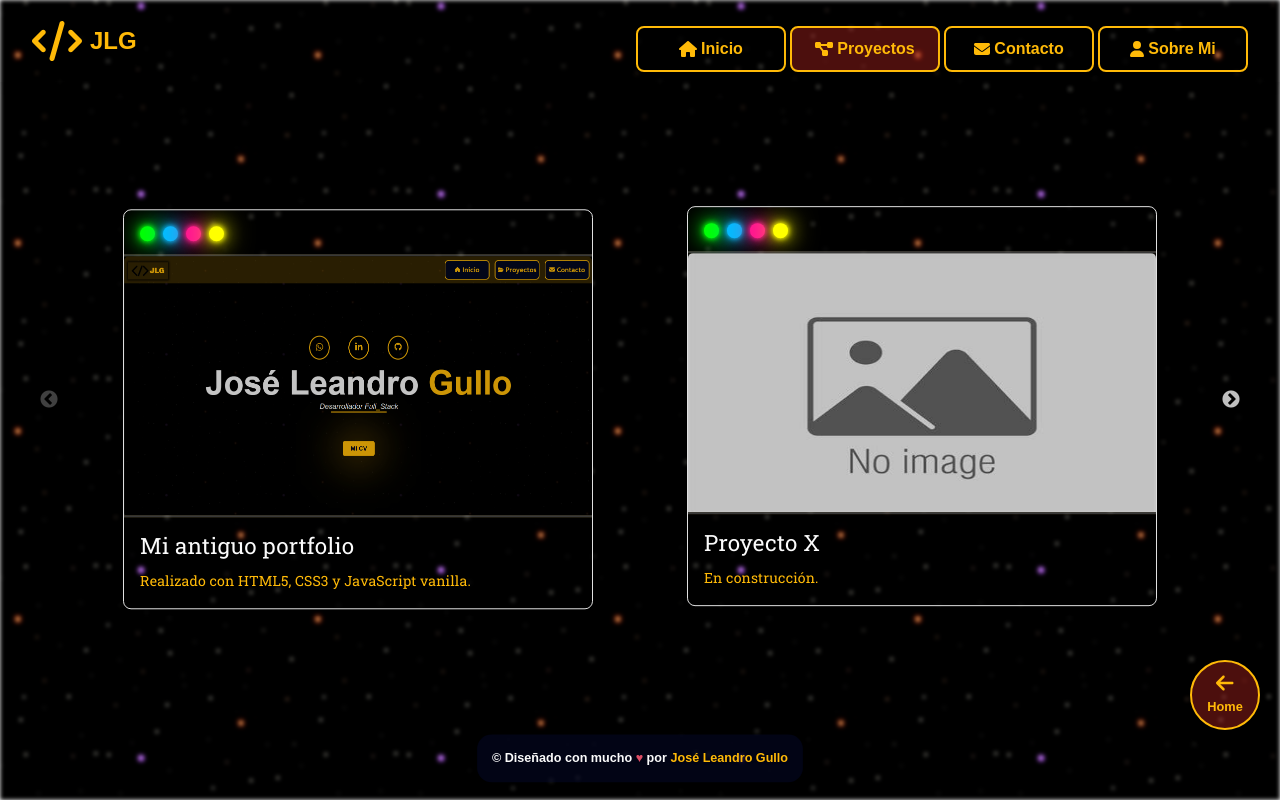
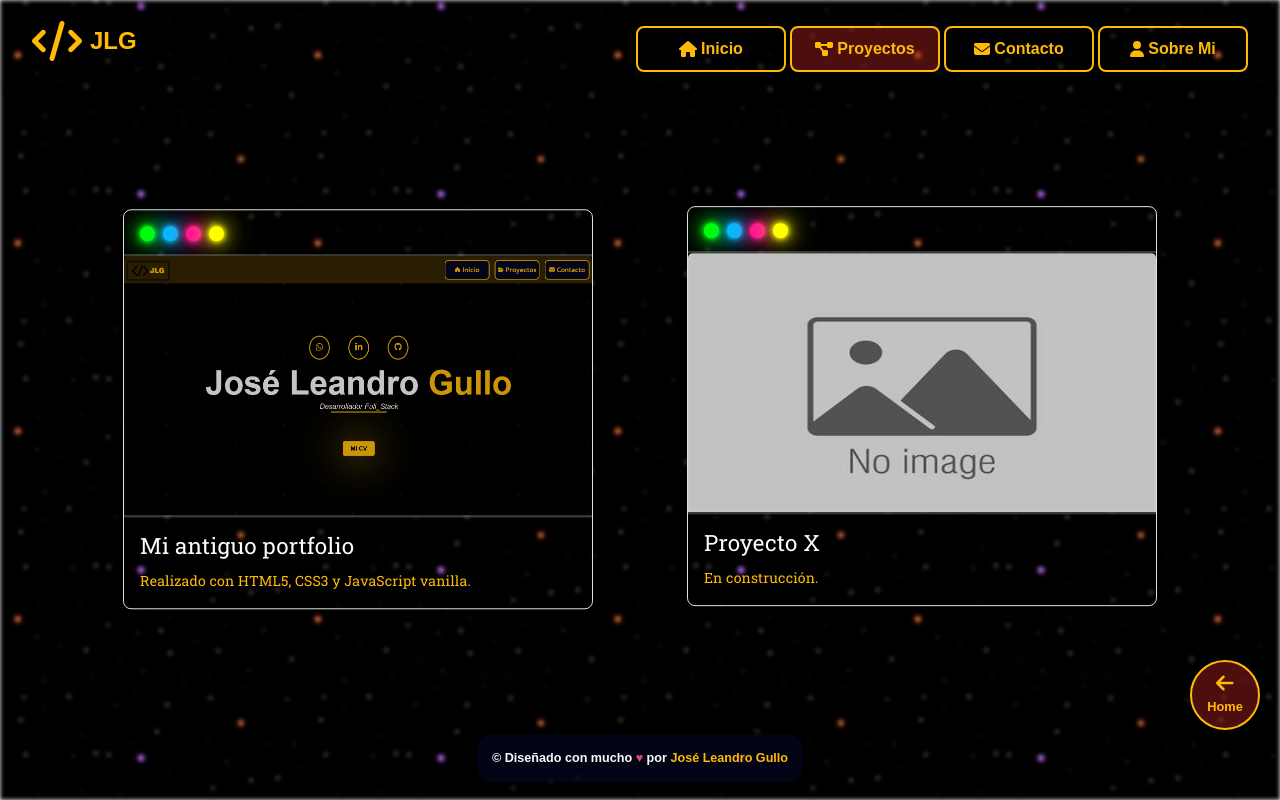
Before and after one commit to gullojoseleandro/Portfolio_V4, a React (Create React App) app: page /PortfolioPage in a window 1280 px wide. Both pictures are taken after a click on the button "Proyectos". Built offline with nearby package versions, Linux system fonts and the light colour scheme.

Commit message:
Update ProjectsSectionContent.jsx

```diff
--- a/src/Pages/PortfolioPage/pageContent/ProjectsSectionContent.jsx
+++ b/src/Pages/PortfolioPage/pageContent/ProjectsSectionContent.jsx
@@ -1,3 +1,4 @@
+import React, { useMemo } from 'react';
 import Card from '../../../Components/Cards/Card';
 import OldPortfolio from '../../../assets/img/OldPortfolio.png';
 import Slider from "react-slick";
@@ -11,14 +12,6 @@
         title: "Mi antiguo portfolio",
         content: "Realizado con HTML5, CSS3 y JavaScript vanilla.",
         image: OldPortfolio,
-    },
-    {
-        title: "Proyecto X",
-        content: "En construcción.",
-    },
-    {
-        title: "Proyecto X",
-        content: "En construcción.",
     },
     {
         title: "Proyecto X",
@@ -48,65 +41,49 @@
 ];
 
 const determineSlidesToShow = (width, height) => {
-    if (width >= 1200) {
-        // Pantallas grandes (1200px o más de ancho)
-        if (height >= 1080) {
-            return 3;
-        } else if (height > 900) {
-            return 3;
-        } else {
-            return 2;
-        }
-    } else if (width >= 900) {
-        // Pantallas medianas (900px - 1199px de ancho)
-        if (height >= 900) {
-            return 3;
-        } else if (height >= 600) {
+    if (width >= 1200) return height >= 1080 ? 3 : (height > 900 ? 3 : 2);
+    if (width >= 900) return height >= 900 ? 3 : 1;
     return 1;
-        } else {
-            return 1;
-        }
-    } else {
-        // Pantallas pequeñas (menos de 900px de ancho)
-        if (height >= 900) {
-            return 1;
-        } else if (height >= 600) {
-            return 1;
-        } else {
-            return 1;
-        }
-    }
 };
 
 const ProjectsSectionContent = () => {
     const activeWidth = useWindowWidth();
     const activeHeight = useWindowHeight();
 
-    const slidesToShow = determineSlidesToShow(activeWidth, activeHeight);
+    const slidesToShow = useMemo(() => determineSlidesToShow(activeWidth, activeHeight), [activeWidth, activeHeight]);
 
     const settings = {
         dots: true,
         infinite: false,
         arrows: true,
         speed: 500,
-        slidesToShow: slidesToShow,
+        slidesToShow,
         slidesToScroll: 1,
     };
 
     return (
         <section className="d-flex align-items-center justify-content-center h-100">
-            <div className={`${activeWidth > 768 ? "row align-items-center" : "w-100 mb-5"}`} style={{ width: "90%", height: "600px", overflow: activeWidth > 768 ? "" : "auto" }}>
+            <div
+                className={`${activeWidth > 768 ? "row align-items-center" : "w-100 mb-5"}`}
+                style={{ width: "90%", height: "600px", overflow: activeWidth > 768 ? "hidden" : "auto" }}
+            >
                 {activeWidth > 768 ? (
                     <Slider {...settings}>
                         {projects.map((project, index) => (
+                            <div
+                                key={index}
+                                data-aos="flip-left"
+                                data-aos-easing="ease-out-cubic"
+                                data-aos-duration="2000"
+                            >
                                 <Card
-                                key={index}
                                     title={project.title}
                                     content={project.content}
                                     image={project.image}
                                     socialIcons={true}
                                     icons={icons}
                                 />
+                            </div>
                         ))}
                     </Slider>
                 ) : (
```
Lines whose indentation alone changed are shown as unchanged.
